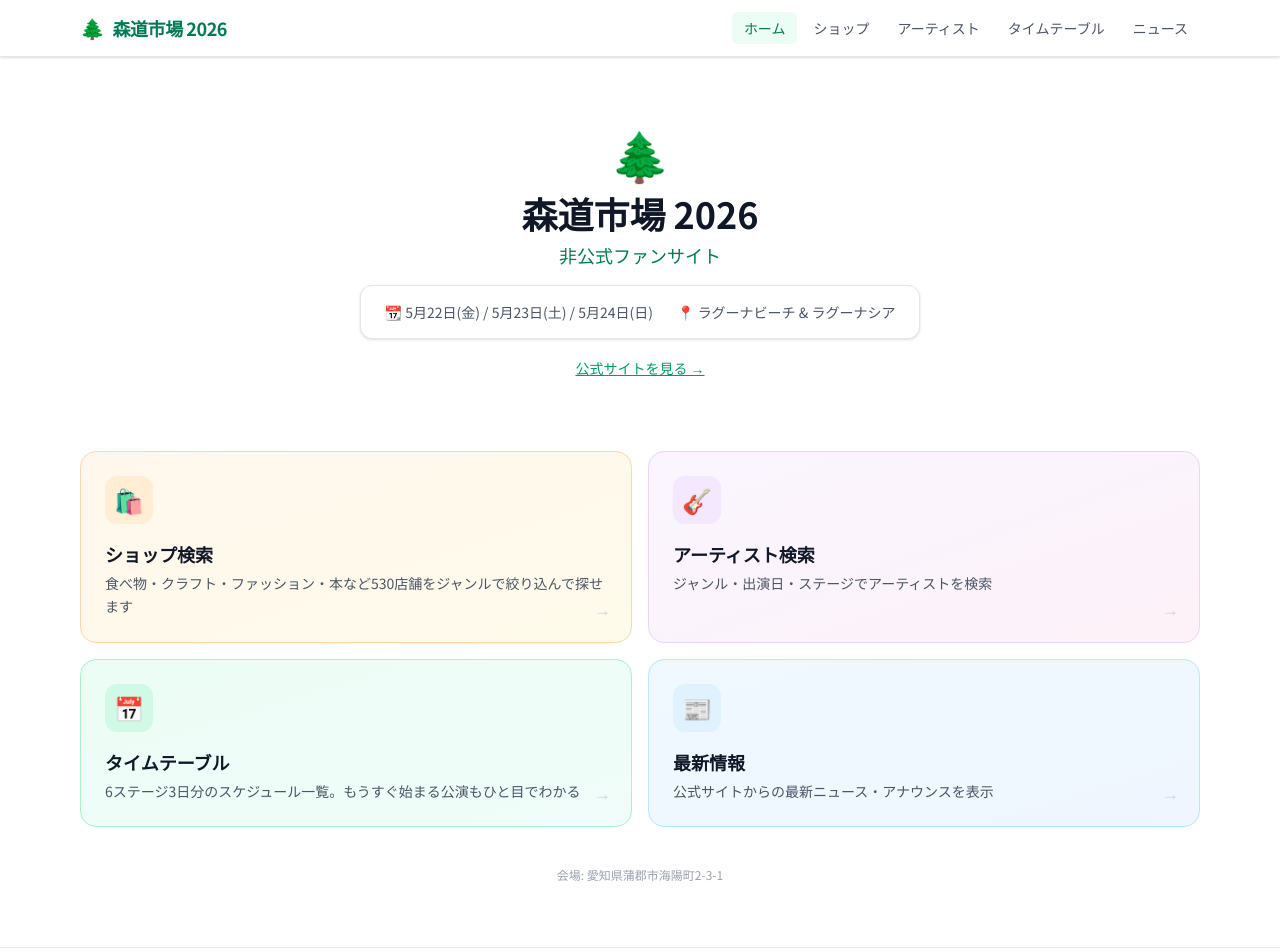
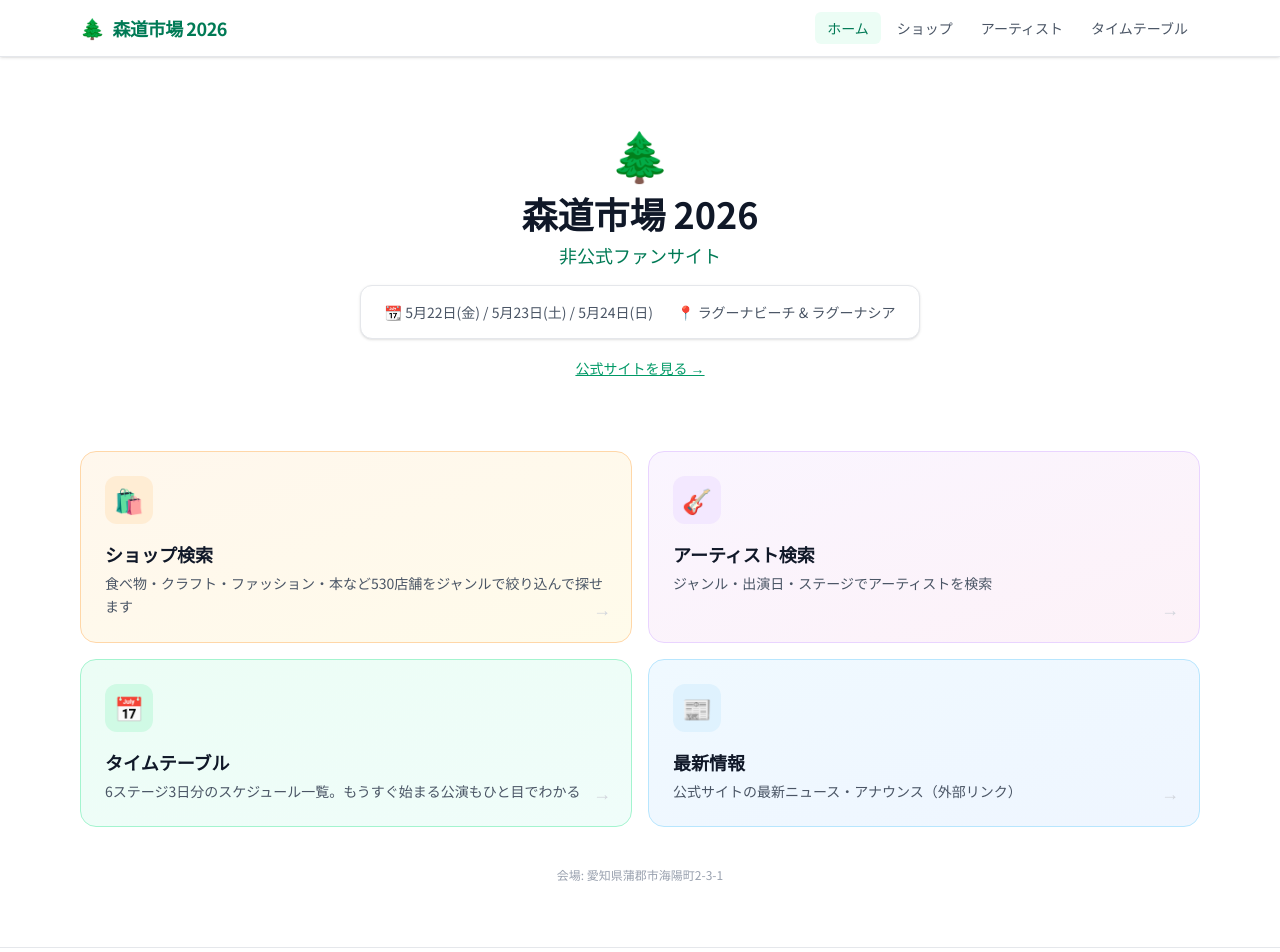
Before and after one commit to mikiona/2026morimichiichiba, a Next.js app: page / in a window 1280 px wide. Shown: the top 952 px of the page. Built offline with nearby package versions, Linux system fonts and the light colour scheme.

Commit message:
ナビからニュースを削除、トップの最新情報カードを公式サイトへの外部リンクに変更
https://claude.ai/code/session_01KZpjn9wpU11wA5qU5Woz8R

```diff
--- a/src/app/page.tsx
+++ b/src/app/page.tsx
@@ -27,14 +27,15 @@ const SECTIONS = [
     iconBg: 'bg-emerald-100',
   },
   {
-    href: '/news',
+    href: 'https://morimichiichiba.jp/news/',
     emoji: '📰',
     title: '最新情報',
-    description: '公式サイトからの最新ニュース・アナウンスを表示',
+    description: '公式サイトの最新ニュース・アナウンス（外部リンク）',
     color: 'from-sky-50 to-blue-50 border-sky-200',
     iconBg: 'bg-sky-100',
+    external: true,
   },
-];
+] as { href: string; emoji: string; title: string; description: string; color: string; iconBg: string; external?: boolean }[];
 
 export default function HomePage() {
   return (
@@ -67,12 +68,10 @@ export default function HomePage() {
 
       {/* Section cards */}
       <div className="grid grid-cols-1 sm:grid-cols-2 gap-4">
-        {SECTIONS.map(({ href, emoji, title, description, color, iconBg }) => (
-          <Link
-            key={href}
-            href={href}
-            className={`group relative bg-gradient-to-br ${color} border rounded-2xl p-6 hover:shadow-md transition-shadow`}
-          >
+        {SECTIONS.map(({ href, emoji, title, description, color, iconBg, external }) => {
+          const className = `group relative bg-gradient-to-br ${color} border rounded-2xl p-6 hover:shadow-md transition-shadow`;
+          const inner = (
+            <>
               <div className={`w-12 h-12 ${iconBg} rounded-xl flex items-center justify-center text-2xl mb-4`}>
                 {emoji}
               </div>
@@ -83,8 +82,14 @@ export default function HomePage() {
               <div className="absolute bottom-5 right-5 text-gray-300 group-hover:text-emerald-500 transition-colors text-lg">
                 →
               </div>
-          </Link>
-        ))}
+            </>
+          );
+          return external ? (
+            <a key={href} href={href} target="_blank" rel="noopener noreferrer" className={className}>{inner}</a>
+          ) : (
+            <Link key={href} href={href} className={className}>{inner}</Link>
+          );
+        })}
       </div>
 
       <p className="text-center text-xs text-gray-400 mt-10">
--- a/src/components/layout/Header.tsx
+++ b/src/components/layout/Header.tsx
@@ -8,7 +8,6 @@ const NAV_ITEMS = [
   { href: '/food',      label: 'ショップ' },
   { href: '/artists',   label: 'アーティスト' },
   { href: '/timetable', label: 'タイムテーブル' },
-  { href: '/news',      label: 'ニュース' },
 ];
 
 export function Header() {
```
Lines whose indentation alone changed are shown as unchanged.
